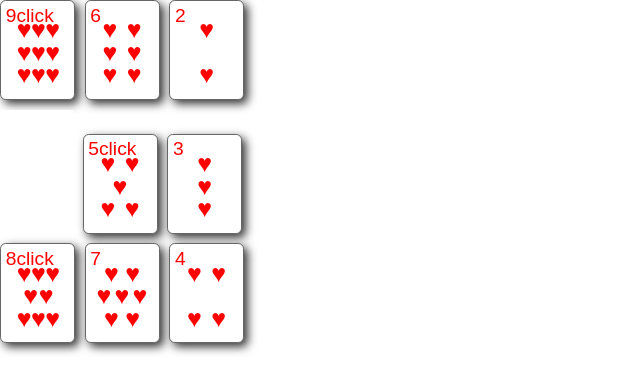
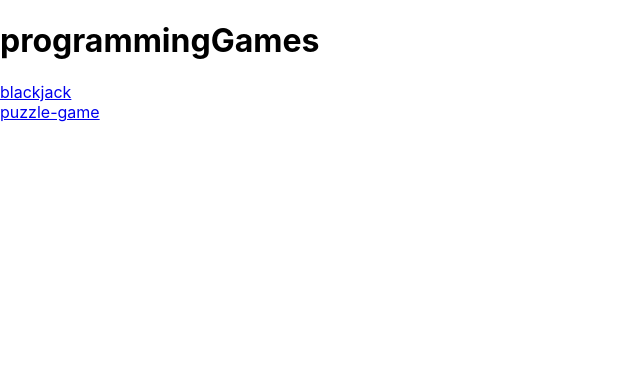
Before and after one commit to ErinZJ/programming-games, a React (Create React App) app: page / in a window 1280 px wide. Shown: the top 392 px of the page, without its empty margins (0-640 px from the left). Built offline with nearby package versions, Linux system fonts and the light colour scheme.

Commit message:
Routing added

```diff
--- a/package.json
+++ b/package.json
@@ -12,6 +12,7 @@
     "@types/react-dom": "^17.0.14",
     "react": "^18.0.0",
     "react-dom": "^18.0.0",
+    "react-router-dom": "6",
     "react-scripts": "5.0.0",
     "typescript": "^4.6.3",
     "web-vitals": "^2.1.4"
--- a/src/App.tsx
+++ b/src/App.tsx
@@ -1,13 +1,19 @@
 
+import { Route, Routes } from 'react-router-dom';
 import './App.css';
 import { BlackJack } from './blackJack';
 import { PuzzleGame } from './blackJack/puzzle';
+import { Home } from './home';
 
 function App() {
   return (
     <div className="App">
 
-    <PuzzleGame/>
+   <Routes>
+        <Route path="blackjack" element={<BlackJack />} />
+        <Route path="puzzle-game" element={<PuzzleGame />} />
+        <Route path="/" element={<Home />} />
+      </Routes>
     </div>
   );
 }
--- a/src/blackJack/index.ts
+++ b/src/blackJack/index.ts
@@ -1,3 +1,5 @@
+
+
 export * from './blackJack'
 export * from './cardFunctions'
 export * from './cardInterfaces'
--- /dev/null
+++ b/src/home.tsx
@@ -0,0 +1,14 @@
+
+export function Home() {
+    return (
+      <div >
+          <h1> programmingGames</h1>
+          <div>
+     <a href="blackjack">blackjack</a>
+     </div>
+     <div>
+      <a href="puzzle-game">puzzle-game</a>
+      </div>
+      </div>
+    );
+  }
--- a/src/index.tsx
+++ b/src/index.tsx
@@ -3,10 +3,13 @@ import ReactDOM from 'react-dom';
 import './index.css';
 import App from './App';
 import reportWebVitals from './reportWebVitals';
+import { BrowserRouter } from "react-router-dom";
 
 ReactDOM.render(
   <React.StrictMode>
+    <BrowserRouter>
     <App />
+    </BrowserRouter>
   </React.StrictMode>,
   document.getElementById('root')
 );
```
Also changed, not shown: 1 other file (tests, documents, lock files or other folders).
